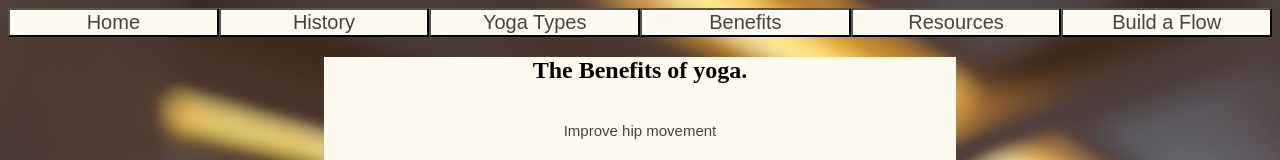
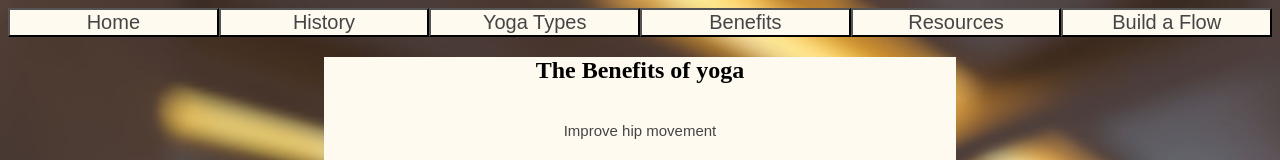
Before and after one commit to emmasroberts97/javascript_group_project, a Vue app in the folder client/: page / in a window 1280 px wide. Both pictures are taken after a click on the button "Benefits". Shown: the top 160 px of the page. Built offline with nearby package versions, Linux system fonts and the light colour scheme.

Commit message:
type corrected

```diff
--- a/client/src/components/benefits.vue
+++ b/client/src/components/benefits.vue
@@ -1,6 +1,6 @@
 <template lang="html">
   <article>
-    <h1>The Benefits of yoga.</h1>
+    <h1>The Benefits of yoga</h1>
 
     <button class="accordion"> Improve hip movement</button>
     <div class="panel">
```
